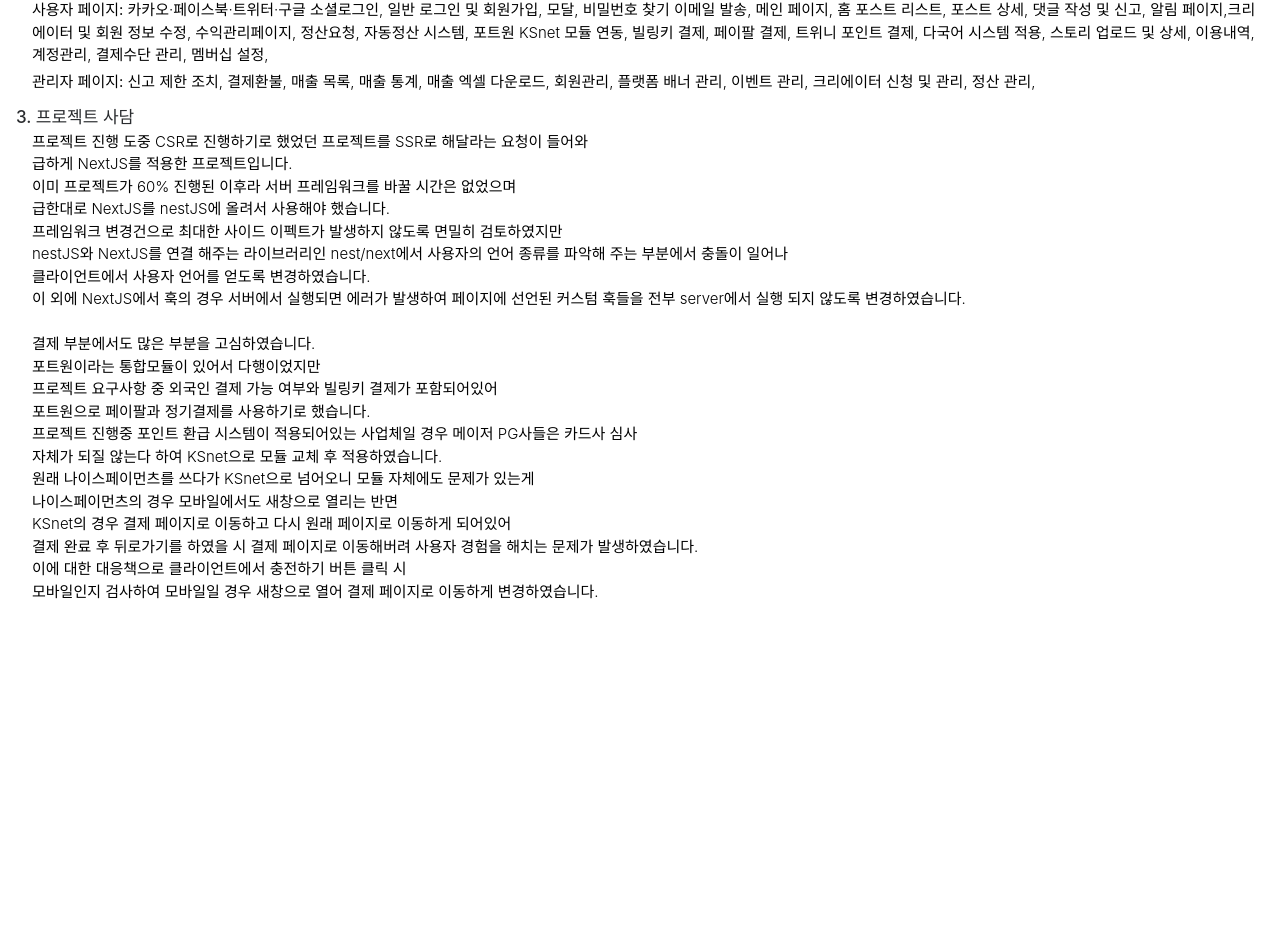
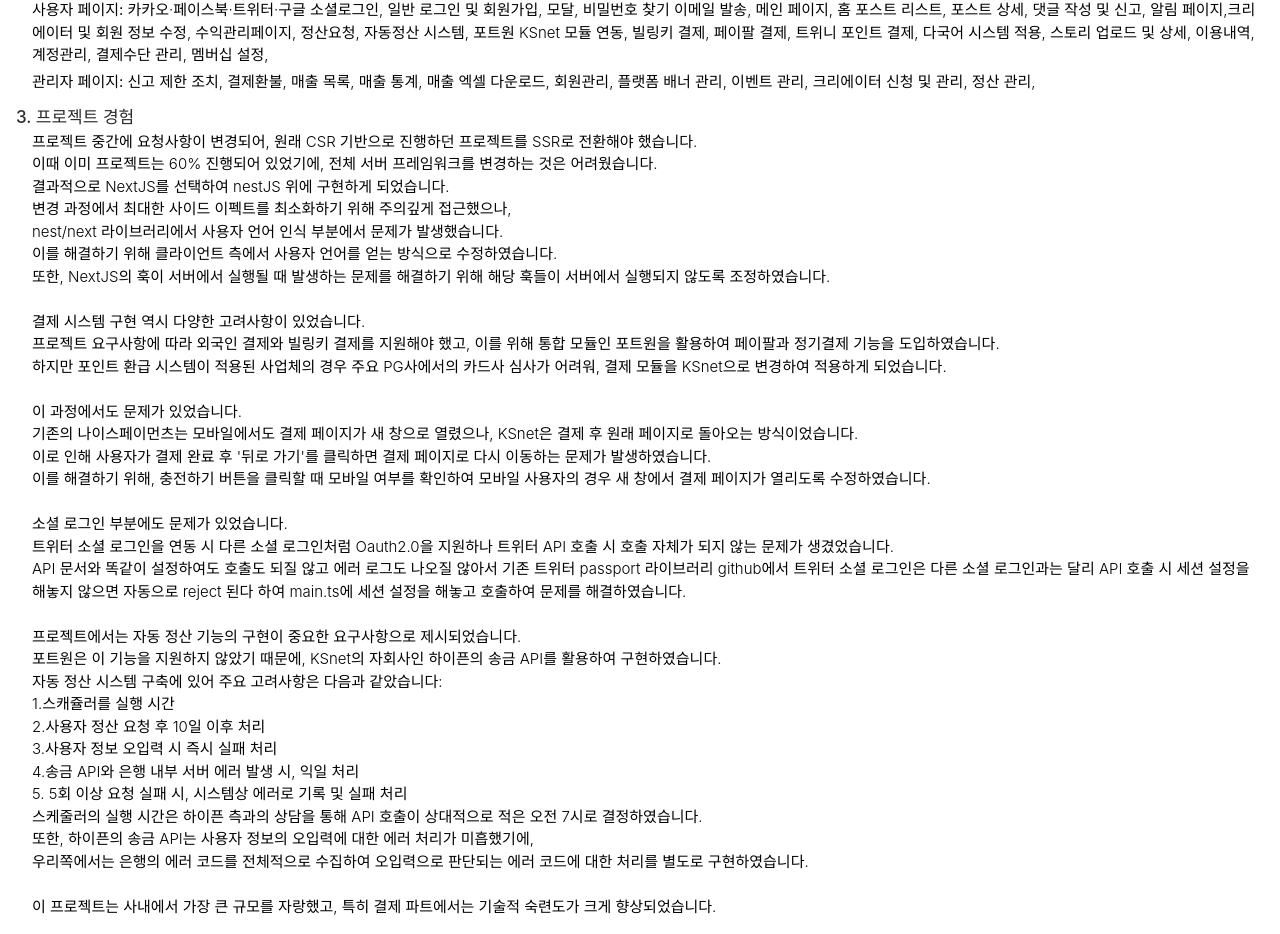
Before and after one commit to seul5106/2023_Portfolio, a Next.js app in the folder nextjs/: page /project/twiny in a window 1280 px wide. Shown: the part 331-1265 px from the top of the page. Before the commit the page ends 950 px from the top, so only its background shows below. Built offline with nearby package versions, Linux system fonts and the light colour scheme; a web font is replaced by a local one.

Commit message:
프로젝트 경험으로 변경하고 나머지 부분 채워넣기

```diff
--- a/nextjs/app/project/aiplaza/page.tsx
+++ b/nextjs/app/project/aiplaza/page.tsx
@@ -60,39 +60,43 @@ const AIplazaPage: NextPage<AIplazaPageProps> = () => {
           </div>
           <div>
             <p className=" text-grayscale-800 font-medium text-[17px]">
-              3. 프로젝트 사담
+              3. 프로젝트 경험
             </p>
             <div className="ml-4 font-light text-[15px]">
-              <p>nestJS를 1주일동안 개인공부 후 투입된 프로젝트입니다.</p>
               <p>
-                다행히 회사 내부에 레퍼런스 코드가 온전히 존재하여 학습하는데는
-                큰 문제가 없었으나
+                이 프로젝트는 개인적으로 nestJS를 1주일 동안 학습한 후 참여하게
+                된 경험이었습니다.
               </p>
               <p>
-                사용자가 응답한 폼 데이터를 연세대측 API에 전달하여 결과값을
-                리턴받는 업무가 있었으며
+                다행히 회사에는 충분한 레퍼런스 코드가 있어 학습 과정에 큰
+                어려움은 없었습니다.
               </p>
               <p>
-                연세대측 API의 데이터 분석 속도가 생각외로 오래 걸려 API
-                타임아웃 현상이 발생하였으며
+                주요 업무 중 하나는 사용자의 폼 데이터를 연세대 API로 전송하고
+                결과값을 받아오는 것이었습니다.
               </p>
               <p>
-                이에 대한 대처로 스케쥴러로 정해진 시간에 결과값을 다시 수신
-                받거나
+                그러나 연세대 API의 데이터 처리 시간이 예상보다 길어, API
+                타임아웃 문제가 발생하였습니다.
               </p>
-              <p>AI Plaza 내부 시스템에 결과값을 받을 컨트롤러 하나를 열어서</p>
+              <p>이 문제에 대응하기 위해 두 가지 방법을 검토하였습니다.</p>
               <p>
-                연세대측에서 데이터 분석이 완료되면 저희 측 시스템에 완료된
-                결과값을 전달해주는 방안이 있었습니다.
+                첫 번째는 정해진 시간에 스케줄러를 사용해 결과값을 다시 받아오는
+                것,
               </p>
               <p>
-                두 가지 방안 중 연세대측에서 가능한 분석이 끝나면 사용자가
-                결과를 확인했으면 좋겠다 하여 두 번째 방안을 채택하였습니다.
+                두 번째는 우리 시스템에 결과를 받는 컨트롤러를 하나 추가하여
+                연세대에서 데이터 처리가 완료되면 결과값을 전송받는
+                것이었습니다.
+              </p>
+              <p>
+                사용자가 가능한 한 빠르게 결과를 확인할 수 있도록, 두 번째
+                방법을 선택하였습니다.
               </p>
               <br />
               <p>
-                처음 투입된 프로젝트였지만 tailwindCSS, nestjs에 대해서 어느
-                정도 숙련도를 갖추게 된 프로젝트였습니다.
+                이 프로젝트를 통해 처음 접한 tailwindCSS와 nestJS에 대해 깊은
+                이해와 숙련도를 얻을 수 있었습니다.
               </p>
             </div>
           </div>
--- a/nextjs/app/project/askhow/page.tsx
+++ b/nextjs/app/project/askhow/page.tsx
@@ -60,6 +60,51 @@ const AskhowPage: NextPage<AskHowPageProps> = () => {
               </p>
             </div>
           </div>
+          <div>
+            <p className=" text-grayscale-800 font-medium text-[17px]">
+              3. 프로젝트 경험
+            </p>
+            <div className="ml-4 font-light text-[15px]">
+              <p>
+                회사에서는 주로 MongoDB를 사용하여 개발하였지만, 고객사의
+                요청으로 MariaDB로 데이터베이스를 교체하게 되었습니다.
+              </p>
+              <p>
+                비록 typeorm을 사용하였으나, 특정 SQL 문장들 (특히 having
+                절)에서 제한 사항이 있어 바닐라 SQL로 직접 처리하였습니다.
+              </p>
+              <br />
+              <p>
+                또한, 고객사에서는 SNS 동의를 한 회원들에게 메시지 발송 기능을
+                요청하였습니다.
+              </p>
+              <p>
+                이를 위해 Solapi를 활용하여 다양한 발송 옵션 (전체 발송, 전문가
+                전체 발송, 회원 전체 발송 및 개별 발송)을 구현하였습니다.
+              </p>
+              <br />
+              <p>
+                프로젝트 검수 대기 중, 고객사 측에서 예고하지 않은 이벤트를
+                진행하였습니다.
+              </p>
+              <p>
+                이로 인해 사용자 접속이 급증하며 nginx에서 503 에러가
+                발생하였습니다.
+              </p>
+              <p>
+                AWS의 로드밸런서 설정은 이미 완료 상태였으나, 예상치 못한 문제로
+                서버의 정상 작동이 방해되었습니다.
+              </p>
+              <p>
+                문제 분석 결과, AWS의 health check 설정이 제대로 동작하지 않아
+                발생한 것으로 확인되었습니다.
+              </p>
+              <p>
+                health check에서 200 상태 코드 대신 302가 반환되고 있어서, 이를
+                허용하여 문제를 해결하였습니다.
+              </p>
+            </div>
+          </div>
         </div>
       </div>
     </ProjectItemPageLayout>
--- a/nextjs/app/project/stockplay/page.tsx
+++ b/nextjs/app/project/stockplay/page.tsx
@@ -58,6 +58,49 @@ const AskhowPage: NextPage<AskHowPageProps> = () => {
               </p>
             </div>
           </div>
+          <div>
+            <p className=" text-grayscale-800 font-medium text-[17px]">
+              3. 프로젝트 경험
+            </p>
+            <div className="ml-4 font-light text-[15px]">
+              <p>
+                이 프로젝트에서 기본적인 시스템 설계는 제 상사분이
+                주도하셨습니다.
+              </p>
+              <p>
+                게임 운영과 관련된 많은 부분이 상사분과 깊게 연관되어 있어,
+                그와의 원활한 커뮤니케이션이 중요했습니다.
+              </p>
+              <p>
+                제 업무는 상사분이 구축해 놓은 소켓 전파 메소드를 단계별로
+                호출하면서,
+              </p>
+              <p>게임 운영에 필요한 추가적인 기능들을 구현하는 것이었습니다.</p>
+              <br />
+              <p>게임 진행 중에는 다양한 예외 상황이 고려되어야 했습니다. </p>
+              <p>
+                예를 들어, 대표자로 선출된 인원을 관리자가 삭제하거나 비활성화할
+                때, 그에 따른 변화를 어떻게 처리할 것인지,
+              </p>
+              <p>
+                또는 게임 중 퀴즈 추가 시 해당 퀴즈의 타이밍은 어떻게 결정할
+                것인지 등의 문제들이 있었습니다.
+              </p>
+              <p>
+                이러한 문제를 혼자서 결정하기에는 한계가 있었기 때문에, 이번
+                프로젝트에서는 기획자와의 의사소통이 특히 중요했습니다.
+              </p>
+              <br />
+              <p>
+                이러한 과정을 통해, 프로젝트의 완성도는 높아졌고, 팀 간의
+                커뮤니케이션 능력과 문제 해결 능력이 크게 향상되었습니다.
+              </p>
+              <p>
+                또한, 실제 운영 환경에서의 예외 상황을 체계적으로 다루는 능력을
+                기르게 되었습니다.
+              </p>
+            </div>
+          </div>
         </div>
       </div>
     </ProjectItemPageLayout>
--- a/nextjs/app/project/twiny/page.tsx
+++ b/nextjs/app/project/twiny/page.tsx
@@ -69,65 +69,111 @@ const TwinyPage: NextPage<TwinyPageProps> = () => {
           </div>
           <div>
             <p className=" text-grayscale-800 font-medium text-[17px]">
-              3. 프로젝트 사담
+              3. 프로젝트 경험
             </p>
             <div className="ml-4 font-light text-[15px]">
               <p>
-                프로젝트 진행 도중 CSR로 진행하기로 했었던 프로젝트를 SSR로
-                해달라는 요청이 들어와
-              </p>
-              <p>급하게 NextJS를 적용한 프로젝트입니다.</p>
-              <p>
-                이미 프로젝트가 60% 진행된 이후라 서버 프레임워크를 바꿀 시간은
-                없었으며
-              </p>
-              <p>급한대로 NextJS를 nestJS에 올려서 사용해야 했습니다.</p>
-              <p>
-                프레임워크 변경건으로 최대한 사이드 이펙트가 발생하지 않도록
-                면밀히 검토하였지만
+                프로젝트 중간에 요청사항이 변경되어, 원래 CSR 기반으로 진행하던
+                프로젝트를 SSR로 전환해야 했습니다.
               </p>
               <p>
-                nestJS와 NextJS를 연결 해주는 라이브러리인 nest/next에서
-                사용자의 언어 종류를 파악해 주는 부분에서 충돌이 일어나
+                이때 이미 프로젝트는 60% 진행되어 있었기에, 전체 서버
+                프레임워크를 변경하는 것은 어려웠습니다.
               </p>
-              <p>클라이언트에서 사용자 언어를 얻도록 변경하였습니다.</p>
               <p>
-                이 외에 NextJS에서 훅의 경우 서버에서 실행되면 에러가 발생하여
-                페이지에 선언된 커스텀 훅들을 전부 server에서 실행 되지 않도록
-                변경하였습니다.
+                결과적으로 NextJS를 선택하여 nestJS 위에 구현하게 되었습니다.
+              </p>
+
+              <p>
+                변경 과정에서 최대한 사이드 이펙트를 최소화하기 위해 주의깊게
+                접근했으나,
+              </p>
+              <p>
+                nest/next 라이브러리에서 사용자 언어 인식 부분에서 문제가
+                발생했습니다.
+              </p>
+              <p>
+                이를 해결하기 위해 클라이언트 측에서 사용자 언어를 얻는 방식으로
+                수정하였습니다.
+              </p>
+              <p>
+                또한, NextJS의 훅이 서버에서 실행될 때 발생하는 문제를 해결하기
+                위해 해당 훅들이 서버에서 실행되지 않도록 조정하였습니다.
               </p>
               <br />
-              <p>결제 부분에서도 많은 부분을 고심하였습니다.</p>
-              <p>포트원이라는 통합모듈이 있어서 다행이었지만</p>
+              <p>결제 시스템 구현 역시 다양한 고려사항이 있었습니다.</p>
               <p>
-                프로젝트 요구사항 중 외국인 결제 가능 여부와 빌링키 결제가
-                포함되어있어
-              </p>
-              <p>포트원으로 페이팔과 정기결제를 사용하기로 했습니다.</p>
-              <p>
-                프로젝트 진행중 포인트 환급 시스템이 적용되어있는 사업체일 경우
-                메이저 PG사들은 카드사 심사
+                프로젝트 요구사항에 따라 외국인 결제와 빌링키 결제를 지원해야
+                했고, 이를 위해 통합 모듈인 포트원을 활용하여 페이팔과 정기결제
+                기능을 도입하였습니다.
               </p>
               <p>
-                자체가 되질 않는다 하여 KSnet으로 모듈 교체 후 적용하였습니다.
+                하지만 포인트 환급 시스템이 적용된 사업체의 경우 주요 PG사에서의
+                카드사 심사가 어려워, 결제 모듈을 KSnet으로 변경하여 적용하게
+                되었습니다.
+              </p>
+              <br />
+              <p>이 과정에서도 문제가 있었습니다.</p>
+              <p>
+                기존의 나이스페이먼츠는 모바일에서도 결제 페이지가 새 창으로
+                열렸으나, KSnet은 결제 후 원래 페이지로 돌아오는 방식이었습니다.
               </p>
               <p>
-                원래 나이스페이먼츠를 쓰다가 KSnet으로 넘어오니 모듈 자체에도
-                문제가 있는게
-              </p>
-              <p>나이스페이먼츠의 경우 모바일에서도 새창으로 열리는 반면</p>
-              <p>
-                KSnet의 경우 결제 페이지로 이동하고 다시 원래 페이지로 이동하게
-                되어있어
+                이로 인해 사용자가 결제 완료 후 '뒤로 가기'를 클릭하면 결제
+                페이지로 다시 이동하는 문제가 발생하였습니다.
               </p>
               <p>
-                결제 완료 후 뒤로가기를 하였을 시 결제 페이지로 이동해버려
-                사용자 경험을 해치는 문제가 발생하였습니다.
+                이를 해결하기 위해, 충전하기 버튼을 클릭할 때 모바일 여부를
+                확인하여 모바일 사용자의 경우 새 창에서 결제 페이지가 열리도록
+                수정하였습니다.
               </p>
-              <p>이에 대한 대응책으로 클라이언트에서 충전하기 버튼 클릭 시</p>
+              <br />
+              <p>소셜 로그인 부분에도 문제가 있었습니다.</p>
               <p>
-                모바일인지 검사하여 모바일일 경우 새창으로 열어 결제 페이지로
-                이동하게 변경하였습니다.
+                트위터 소셜 로그인을 연동 시 다른 소셜 로그인처럼 Oauth2.0을
+                지원하나 트위터 API 호출 시 호출 자체가 되지 않는 문제가
+                생겼었습니다.
+              </p>
+              <p>
+                API 문서와 똑같이 설정하여도 호출도 되질 않고 에러 로그도 나오질
+                않아서 기존 트위터 passport 라이브러리 github에서 트위터 소셜
+                로그인은 다른 소셜 로그인과는 달리 API 호출 시 세션 설정을
+                해놓지 않으면 자동으로 reject 된다 하여 main.ts에 세션 설정을
+                해놓고 호출하여 문제를 해결하였습니다.
+              </p>
+              <br />
+              <p>
+                프로젝트에서는 자동 정산 기능의 구현이 중요한 요구사항으로
+                제시되었습니다.
+              </p>
+              <p>
+                포트원은 이 기능을 지원하지 않았기 때문에, KSnet의 자회사인
+                하이픈의 송금 API를 활용하여 구현하였습니다.
+              </p>
+              <p>
+                자동 정산 시스템 구축에 있어 주요 고려사항은 다음과 같았습니다:
+              </p>
+              <p>1.스캐쥴러를 실행 시간</p>
+              <p>2.사용자 정산 요청 후 10일 이후 처리</p>
+              <p>3.사용자 정보 오입력 시 즉시 실패 처리</p>
+              <p>4.송금 API와 은행 내부 서버 에러 발생 시, 익일 처리</p>
+              <p>5. 5회 이상 요청 실패 시, 시스템상 에러로 기록 및 실패 처리</p>
+              <p>
+                스케줄러의 실행 시간은 하이픈 측과의 상담을 통해 API 호출이
+                상대적으로 적은 오전 7시로 결정하였습니다.
+              </p>
+              <p>
+                또한, 하이픈의 송금 API는 사용자 정보의 오입력에 대한 에러
+                처리가 미흡했기에,
+              </p>
+              <p>
+                우리쪽에서는 은행의 에러 코드를 전체적으로 수집하여 오입력으로
+                판단되는 에러 코드에 대한 처리를 별도로 구현하였습니다.
+              </p>
+              <br />
+              <p>
+                이 프로젝트는 사내에서 가장 큰 규모를 자랑했고, 특히 결제
+                파트에서는 기술적 숙련도가 크게 향상되었습니다.
               </p>
             </div>
           </div>
--- a/nextjs/app/project/wineus/page.tsx
+++ b/nextjs/app/project/wineus/page.tsx
@@ -60,44 +60,38 @@ const WineUsPage: NextPage<WineUsPageProps> = () => {
           </div>
           <div>
             <p className=" text-grayscale-800 font-medium text-[17px]">
-              3. 프로젝트 사담
+              3. 프로젝트 경험
             </p>
             <div className="ml-4 font-light text-[15px]">
               <p>
-                사내의 React Native 개발자와 본격적으로 협업을 하게 된
-                프로젝트입니다.
+                이 프로젝트는 회사 내 React Native 개발자와의 첫 번째 협업
+                경험이었습니다.
+              </p>
+              <p>저는 관리자 페이지를 담당하게 되었으며,</p>
+              <p>
+                초기에는 서버 API 템플릿을 신속히 구축하여 앱 개발자와
+                공유하였습니다.
               </p>
               <p>
-                제게 관리자 페이지에 대해서 주어진 테스크가 존재하여 가능한 서버
-                API 탬플릿을
-              </p>
-              <p>
-                먼저 빠르게 제작하고 앱 개발자 분이 사용하시다가 Jira에 이슈를
-                적어놓으시면
-              </p>
-              <p>
-                이슈 먼저 해결하고 할당받은 테스크를 진행하는 식으로
-                작업하였습니다.
+                앱 개발자가 Jira에 기록한 이슈를 우선적으로 처리하고, 그 후에
+                주어진 테스크를 진행하는 방식으로 작업했습니다.
               </p>
               <br />
               <p>
-                고객사에서 와인 데이터에 대해서 대량 업로드가 가능했으면
-                좋겠다는 요구사항을 받아서
+                고객사의 요구로, 와인 데이터를 대량으로 업로드하는 기능을
+                구현하였습니다.
               </p>
               <p>
-                이미지 데이터를 먼저 업로드 하거나 와인 데이터를 엑셀로 업로드
-                하게 되면
+                사용자가 이미지를 먼저 업로드한 뒤, 와인 데이터를 엑셀 형태로
+                업로드하면,
               </p>
               <p>
-                데이터가 생성되며 이미지의 이름과 와인 데이터의 인덱싱이 일치할
-                경우
+                이미지 이름과 와인 데이터 인덱스가 일치하는 경우 자동으로
+                매칭하여 하나의 데이터로 합쳐 처리하였습니다.
               </p>
               <p>
-                기존의 데이터를 매칭하여 하나의 데이터로 묶어 처리하였습니다.
-              </p>
-              <p>
-                이 과정 중 이미지 대량 업로드와 엑셀 데이터 파싱과 같은 기술적인
-                경험을 얻게 되었습니다.
+                이 프로젝트를 통해 이미지의 대량 업로드 및 엑셀 데이터 파싱과
+                같은 기술적인 부분에서 풍부한 경험을 얻을 수 있었습니다.
               </p>
             </div>
           </div>
```
